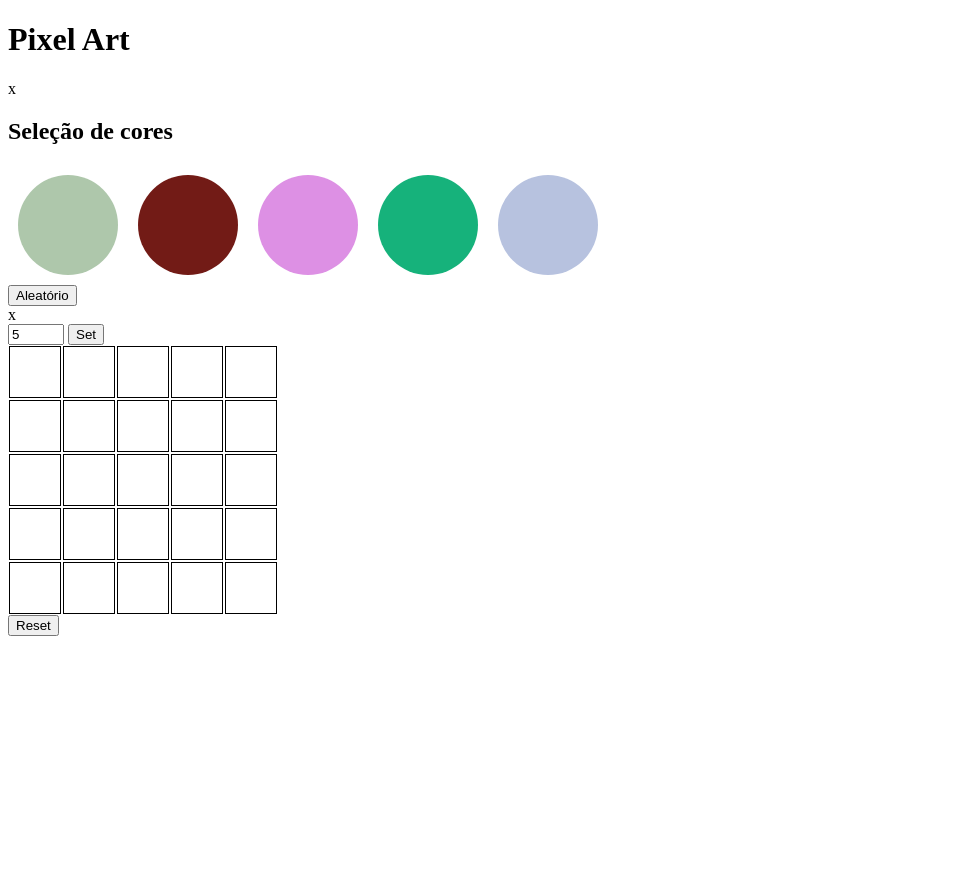
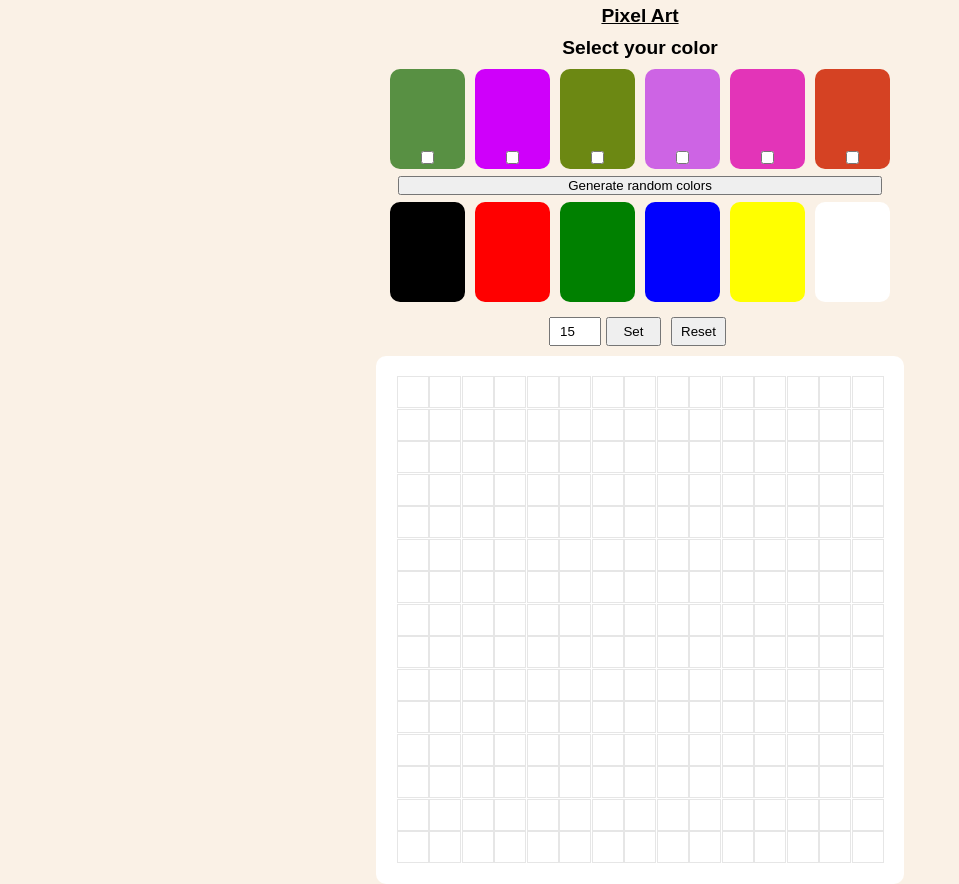
Before and after one commit to mateusgalv/JavaScript-DOM--Pixel-Art, a plain HTML site: page index.html in a window 1280 px wide. Shown: the whole page, without its empty margins (0-959 px from the left). Before the commit the page ends 800 px from the top, so only its background shows below. Drawn offline with Linux system fonts and the light colour scheme.

Commit message:
version 1.0 stable

```diff
--- a/index.html
+++ b/index.html
@@ -7,22 +7,38 @@
     <link rel="stylesheet" href="styles.css">
 </head>
 <body>
+    <div class="main-container">
         <header>
-        <h1>Pixel Art</h1>
+            <h1 class="title"><u>Pixel Art</u></h1>
         </header>
-    <div>x</div>
         <nav>
-        <h2>Seleção de cores</h2>
-        <div id="color-selector-container" class="color-selector-container"></div>
-        <button id="random-color-button">Aleatório</button>
+            <div class="selector">
+                <h2 class="title">Select your color</h2>
+                <div id="color-selector-container" class="color-selector-container">
+                    <!-- Element with color display, selection indicator and lock option -->
+                </div>
+                <button id="random-color-button">Generate random colors</button>
+                <div id="fixed-colors-container">
+                    <div id="default-black" class="color-card selected default-black" style="background-color: black;"></div>
+                    <div class="color-card" style="background-color: red;"></div>
+                    <div class="color-card" style="background-color: green;"></div>
+                    <div class="color-card" style="background-color: blue;"></div>
+                    <div class="color-card" style="background-color: yellow;"></div>
+                    <div class="color-card" style="background-color: white;"></div>
+                </div>
+            </div>
+            <div class="options-container">
+                <input type="number" id="grid-size" min="15" max="40" value="15">
+                <button id="set-size-button" class="btn">Set</button>
+                <button id="reset-button" class="btn">Reset</button>
+            </div>
         </nav>
-    <div>x</div>
         <main>
-        <input type="number" id="grid-size" min="1" max="24" value="5">
-        <button id="set-size-button">Set</button>
-        <div id="grid-container"></div>
+            <div id="grid-container">
+                <!-- Grid elements -->
+            </div>
         </main>
-    <button id="reset-button">Reset</button>
         <script src="main.js"></script>
+    </div>
 </body>
 </html>
--- a/main.js
+++ b/main.js
@@ -1,38 +1,85 @@
+const BLACK = 'rgb(0, 0, 0)';
+
 const grid = document.getElementById('grid-container');
 const colorPicker = document.getElementById('color-selector-container');
+const fixedColorsPicker = document.getElementById('fixed-colors-container');
 const randomButton = document.getElementById('random-color-button');
 const setSizeBtn = document.getElementById('set-size-button');
 const resetBtn = document.getElementById('reset-button');
+const inputColor = document.getElementById('manual-color');
+const blackCard = document.getElementById('default-black');
 
 const randomColor = () => {
     const randomColor = '#' + Math.floor(Math.random() * 16777215).toString(16).padStart(6, '0');
     return randomColor;
 };
 
-const generateInitialColors = () => {
-    for(let i = 0; i < 5; i++) {
-        const colorSelector = document.createElement('div');
-        colorSelector.style.backgroundColor = randomColor();
-        colorSelector.classList.add('color-selector');
-        colorPicker.appendChild(colorSelector);
+const setToDefaultColor = () => {
+    blackCard.classList.add('selected');
+    sessionStorage.setItem('color', BLACK);
+}
+
+const setCurrentColor = (color = BLACK) => {
+    inputColor.style.backgroundColor = color;
+};
+
+const highlightSelectedColor = (element) => {
+    for (let i = 0; i < colorPicker.children.length; i++) {
+        colorPicker.children[i].classList.remove('selected');
+        fixedColorsPicker.children[i].classList.remove('selected');
+    }
+
+    element.classList.add('selected');
+};
+
+const generateColors = () => {
+    for(let i = 0; i < 6; i++) {
+        const colorCard = document.createElement('div');
+        colorCard.classList.add('color-card');
+        colorCard.style.backgroundColor = randomColor();
+
+        // build lock
+        const colorLocker = document.createElement('input');
+        colorLocker.type = 'checkbox';
+        colorLocker.classList.add('lock-color');
+        colorLocker.checked = false;
+
+        // append card
+        colorCard.appendChild(colorLocker);
+        colorPicker.appendChild(colorCard);
+
+        colorCard.addEventListener('click', ({ target }) => {
+            sessionStorage.setItem('color', target.style.backgroundColor);
+            highlightSelectedColor(target);
+        });
+        fixedColorsPicker.children[i].addEventListener('click', ({ target }) => {
+            sessionStorage.setItem('color', target.style.backgroundColor);
+            highlightSelectedColor(target);
+        });
     }
 };
 
 const removeCurrentColors = () => {
-    for(let i = 0; i < 5; i++) {
+    for(let i = 0; i < 6; i++) {
         colorPicker.removeChild(colorPicker.lastChild);
     }
 };
 
-const generateGrid = (size = 5) => {
+const generateGrid = (size = 15) => {
     for(let i = 0; i < size; i++) {
         const rowContainer = document.createElement('div');
-        rowContainer.classList.add('row-container', `row-${i}`);
+        rowContainer.classList.add('row-container');
 
         for(let j = 0; j < size; j++) {
             const cell = document.createElement('div');
-            cell.classList.add('cell', `cell-${j}`);
+            cell.classList.add('cell');
             rowContainer.appendChild(cell);
+
+            cell.addEventListener('click', ({ target }) => {
+                if (sessionStorage.getItem('color') != null) {
+                    target.style.backgroundColor = sessionStorage.getItem('color');
+                }
+            });
         }
         grid.appendChild(rowContainer);
     }
@@ -42,27 +89,45 @@ const removeCurrentGrid = () => {
     while(grid.children.length > 0) {
         grid.removeChild(grid.lastChild);
     }
-}
+};
 
 randomButton.addEventListener('click', () => {
-    removeCurrentColors();
-    generateInitialColors()
+    for(let i = 0; i < colorPicker.children.length; i++) {
+        const currCard = colorPicker.children[i];
+        const isChecked = currCard.children[0].checked;
+        if(isChecked) {
+            continue;
+        } else {
+            currCard.style.backgroundColor = randomColor();
+        }
+    }
 });
 
 setSizeBtn.addEventListener('click', () => {
     const gridSize = document.getElementById('grid-size');
     const size = gridSize.value;
 
-    removeCurrentGrid();
-    generateGrid(size);
+    if(size > gridSize.max || size < gridSize.min) {
+        console.log("Invalid grid size");
+        window.alert("Invalid grid size\nSelect a value between 15 and 40");
+    } else {
+        removeCurrentGrid();
+        generateGrid(size);
+    }
 });
 
-resetBtn.addEventListener('click',() => {
+resetBtn.addEventListener('click', () => {
     removeCurrentGrid();
     generateGrid();
 });
 
 window.onload = () => {
-    generateInitialColors();
-    generateGrid();
+    // first load // fresh reload
+    if (sessionStorage.getItem('pixelArt') === null) {
+        generateColors();
+        generateGrid();
+        setToDefaultColor();
+    } else {
+
+    }
 };
--- a/styles.css
+++ b/styles.css
@@ -1,11 +1,78 @@
+* {
+    margin: 0;
+    padding: 0;
+}
+
+body {
+    font-family: Arial, sans-serif;
+    background-color: #FAF1E6;
+    width: 100%;
+}
+
+.title {
+    font-size: 1.2em;
+    margin: 5px auto;
+}
+
+.main-container {
+    display: flex;
+    flex-direction: column;
+    align-items: center;
+    width: 50%;
+    margin: 0 auto;
+}
+
+.selected {
+    border: 2px solid black;
+    box-sizing: border-box;
+}
+
+.border {
+    border: 1px solid black;
+}
+
+.selector {
+    display: flex;
+    flex-direction: column;
+    align-items: center;
+    border-radius: 10px;
+    margin-bottom: 10px;
+}
+
+#random-color-button {
+    width: 95%;
+    margin: 2px 0;
+}
+
 .color-selector-container {
     display: flex;
     flex-direction: row;
 }
 
+.lock-color {
+    margin-bottom: 5px;
+}
+
+#fixed-colors-container {
+    display: flex;
+    flex-direction: row;
+}
+
+.color-card {
+    margin: 5px;
+    width: 75px;
+    height: 100px;
+    border-radius: 10px;
+
+    display: flex;
+    flex-direction: column;
+    justify-content: flex-end;
+    align-items: center;
+}
+
 .color-selector {
-    width: 100px;
-    height: 100px;
+    width: 80px;
+    height: 80px;
     border-radius: 50%;
     margin: 10px;
 }
@@ -16,8 +83,30 @@
 }
 
 .cell {
-    width: 50px;
-    height: 50px;
-    margin: 1px;
-    border: 1px solid black;
+    width: 30px;
+    height: 30px;
+    margin:0.25px;
+    border: 0.5px solid rgb(230, 230, 230);
 }
+
+#grid-container {
+    padding: 20px;
+    border-radius: 10px;
+    background-color: white;
+}
+
+.options-container {
+    display: flex;
+    justify-content: center;
+    margin: 10px;
+}
+
+.btn {
+    margin: 0 5px;
+    padding: 5px;
+    width: 55px;
+}
+
+#grid-size {
+    text-align: center;
+}
```
Lines whose indentation alone changed are shown as unchanged.
